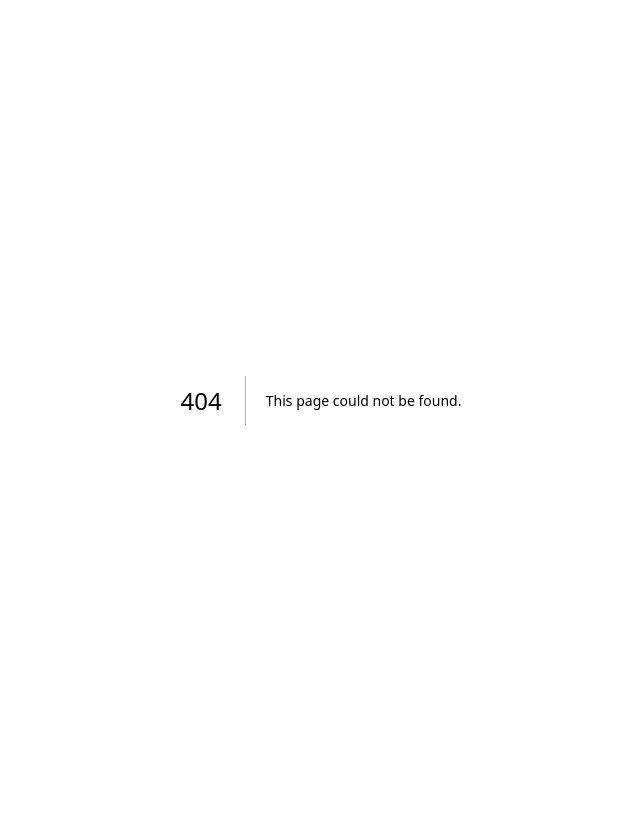
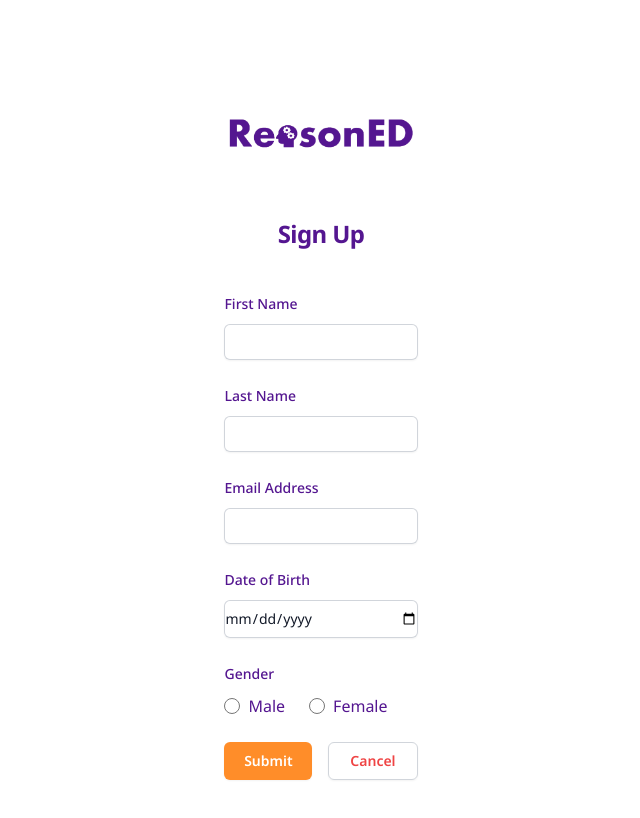
Before and after one commit to emrlk/ReasonED, a Next.js app in the folder client/reasoned-app/: page /sign-up in a window 1280 px wide. Before the commit this address had no page. Shown: the top 818 px of the page, without its empty margins (319-959 px from the left). Built offline with nearby package versions, Linux system fonts and the light colour scheme.

Commit message:
Create sign up page

```diff
--- a/client/reasoned-app/src/app/page.tsx
+++ b/client/reasoned-app/src/app/page.tsx
@@ -34,7 +34,7 @@ const Page = () => {
         </div>
       </div>
       <div className={"text-lg "}>
-        <Link href="signup" className="mr-2">Sign Up</Link>
+        <Link href="/sign-up" className="mr-2">Sign Up</Link>
         <Link href="login" className="font-bold">Log In</Link>
       </div>
     </div>
--- /dev/null
+++ b/client/reasoned-app/src/app/sign-up/page.tsx
@@ -0,0 +1,23 @@
+import React from 'react';
+import CreateAccount from '@/components/sign-up/sign-up';
+
+export default function CreateAccountPage() {
+    return (
+        <main className="flex min-h-screen flex-col items-center justify-between p-24">
+            <div className="flex min-h-full flex-1 flex-col justify-center px-6 lg:px-8">
+                <div className="sm:mx-auto sm:w-full sm:max-w-sm">
+                    <img
+                        className="mx-auto h-20 w-auto"
+                        src="ReasonEDLogo.png"
+                        alt="ReasonED Logo"
+                    />
+                    <h2 className="mt-10 text-center text-2xl font-bold leading-9 tracking-tight text-purple">
+                        Sign Up
+                    </h2>
+                </div>
+
+                <CreateAccount />
+            </div>
+        </main>
+    );
+}
--- /dev/null
+++ b/client/reasoned-app/src/components/sign-up/sign-up.tsx
@@ -0,0 +1,119 @@
+import React from 'react';
+
+export default function CreateAccount() {
+    return (
+        <div className="mt-10 sm:mx-auto sm:w-full sm:max-w-md">
+            <form className="space-y-6">
+                <div>
+                    <label htmlFor="firstName" className="block text-sm font-medium leading-6 text-purple">
+                        First Name
+                    </label>
+                    <div className="mt-2">
+                        <input
+                            id="firstName"
+                            name="firstName"
+                            type="text"
+                            autoComplete="given-name"
+                            required
+                            className="block w-full rounded-md border-0 py-1.5 text-gray-900 shadow-sm ring-1 ring-inset ring-gray-300 placeholder:text-gray-400 focus:ring-2 focus:ring-inset focus:ring-sky-400 sm:text-sm sm:leading-6"
+                        />
+                    </div>
+                </div>
+
+                <div>
+                    <label htmlFor="lastName" className="block text-sm font-medium leading-6 text-purple">
+                        Last Name
+                    </label>
+                    <div className="mt-2">
+                        <input
+                            id="lastName"
+                            name="lastName"
+                            type="text"
+                            autoComplete="family-name"
+                            required
+                            className="block w-full rounded-md border-0 py-1.5 text-gray-900 shadow-sm ring-1 ring-inset ring-gray-300 placeholder:text-gray-400 focus:ring-2 focus:ring-inset focus:ring-sky-400 sm:text-sm sm:leading-6"
+                        />
+                    </div>
+                </div>
+
+                <div>
+                    <label htmlFor="email" className="block text-sm font-medium leading-6 text-purple">
+                        Email Address
+                    </label>
+                    <div className="mt-2">
+                        <input
+                            id="email"
+                            name="email"
+                            type="email"
+                            autoComplete="email"
+                            required
+                            className="block w-full rounded-md border-0 py-1.5 text-gray-900 shadow-sm ring-1 ring-inset ring-gray-300 placeholder:text-gray-400 focus:ring-2 focus:ring-inset focus:ring-sky-400 sm:text-sm sm:leading-6"
+                        />
+                    </div>
+                </div>
+
+                <div>
+                    <label htmlFor="dob" className="block text-sm font-medium leading-6 text-purple">
+                        Date of Birth
+                    </label>
+                    <div className="mt-2">
+                        <input
+                            id="dob"
+                            name="dob"
+                            type="date"
+                            autoComplete="bday"
+                            required
+                            className="block w-full rounded-md border-0 py-1.5 text-gray-900 shadow-sm ring-1 ring-inset ring-gray-300 placeholder:text-gray-400 focus:ring-2 focus:ring-inset focus:ring-sky-400 sm:text-sm sm:leading-6"
+                        />
+                    </div>
+                </div>
+
+                <div>
+                    <label className="block text-sm font-medium leading-6 text-purple">
+                        Gender
+                    </label>
+                    <div className="mt-2 flex items-center">
+                        <input
+                            id="genderMale"
+                            name="gender"
+                            type="radio"
+                            value="male"
+                            className="focus:ring-sky-400 h-4 w-4 text-sky-400 border-gray-300"
+                        />
+                        <label htmlFor="genderMale" className="ml-2 text-purple">
+                            Male
+                        </label>
+                        <input
+                            id="genderFemale"
+                            name="gender"
+                            type="radio"
+                            value="female"
+                            className="ml-6 focus:ring-sky-400 h-4 w-4 text-sky-400 border-gray-300"
+                        />
+                        <label htmlFor="genderFemale" className="ml-2 text-purple">
+                            Female
+                        </label>
+                    </div>
+                </div>
+
+                { }
+
+                <div className="flex justify-between space-x-4">
+                    <button
+                        type="submit"
+                        className="w-full rounded-md bg-orange px-3 py-1.5 text-sm font-semibold leading-6 text-white shadow-sm hover:bg-purple focus-visible:outline focus-visible:outline-2 focus-visible:outline-offset-2 focus-visible:outline-sky-400"
+                    >
+                        Submit
+                    </button>
+
+                    <a
+                        href="/login"
+                        className="w-full rounded-md border border-gray-300 px-3 py-1.5 text-sm font-semibold leading-6 text-red-500 shadow-sm hover:bg-gray-100 focus-visible:outline focus-visible:outline-2 focus-visible:outline-offset-2 focus-visible:outline-gray-300 flex justify-center items-center"
+                    >
+                        Cancel
+                    </a>
+                </div>
+            </form>
+        </div>
+    );
+}
```
